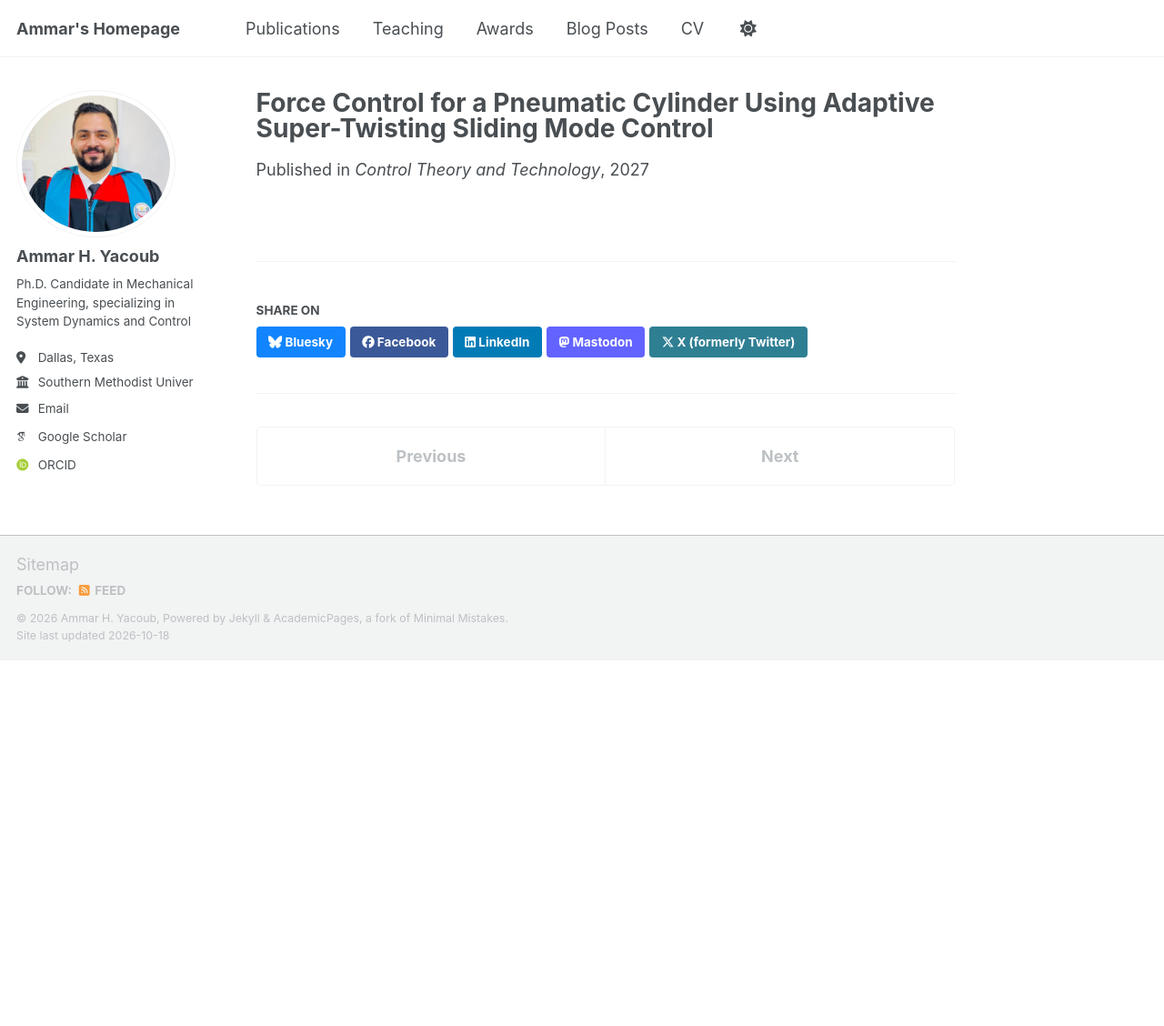
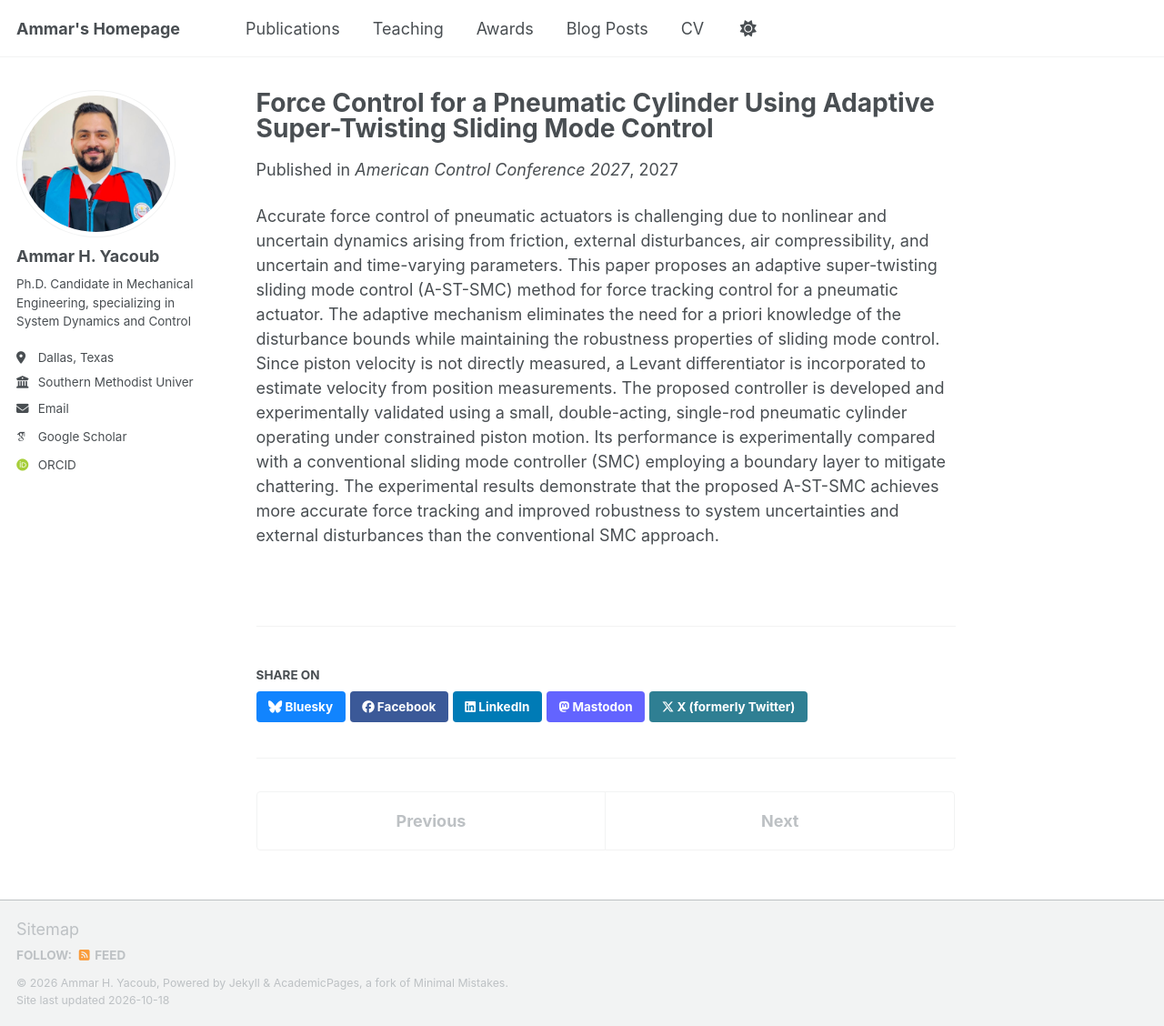
Before and after one commit to AmmarYacoub/AmmarYacoub.github.io, a Jekyll site: the page built from _publications/Super_Twisting.md, in a window 1280 px wide and 1128 px high. Shown: the whole window at 91% size. Built offline with Jekyll 4.4.1, drawn with Linux system fonts in a browser that asks for light colours; some web fonts are replaced; a script bundle is joined from its source files by our own code; library files that are not in the unit come from our copies.

Commit message:
Update venue and citation for Super Twisting paper

```diff
--- a/_publications/Super_Twisting.md
+++ b/_publications/Super_Twisting.md
@@ -5,7 +5,8 @@ category: Under Review
 permalink: /publication/2015-10-01-paper-title-number-3
 date: 2027-07-01
 status: 'submitted'
-venue: 'Control Theory and Technology'
+venue: 'American Control Conference 2027'
 paperurl: 'https://academicpages.github.io/files/paper3.pdf'
-#citation: 'Yacoub, A., Richer, E., & Hurmuzlu, Y. (2026). Adaptive Robust Sliding Mode Control with Friction Compensation for Force Tracking of a Small Pneumatic Cylinder.'
+#citation: 'Yacoub, A., Richer, E., & Hurmuzlu, Y. (2027). Adaptive Robust Sliding Mode Control with Friction Compensation for Force Tracking of a Small Pneumatic Cylinder.'
 ---
+Accurate force control of pneumatic actuators is challenging due to nonlinear and uncertain dynamics arising from friction, external disturbances, air compressibility, and uncertain and time-varying parameters. This paper proposes an adaptive super-twisting sliding mode control (A-ST-SMC) method for force tracking control for a pneumatic actuator. The adaptive mechanism eliminates the need for a priori knowledge of the disturbance bounds while maintaining the robustness properties of sliding mode control. Since piston velocity is not directly measured, a Levant differentiator is incorporated to estimate velocity from position measurements. The proposed controller is developed and experimentally validated using a small, double-acting, single-rod pneumatic cylinder operating under constrained piston motion. Its performance is experimentally compared with a conventional sliding mode controller (SMC) employing a boundary layer to mitigate chattering. The experimental results demonstrate that the proposed A-ST-SMC achieves more accurate force tracking and improved robustness to system uncertainties and external disturbances than the conventional SMC approach.
```
